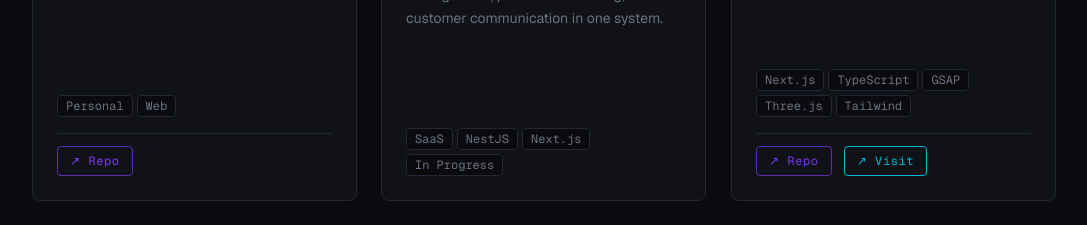
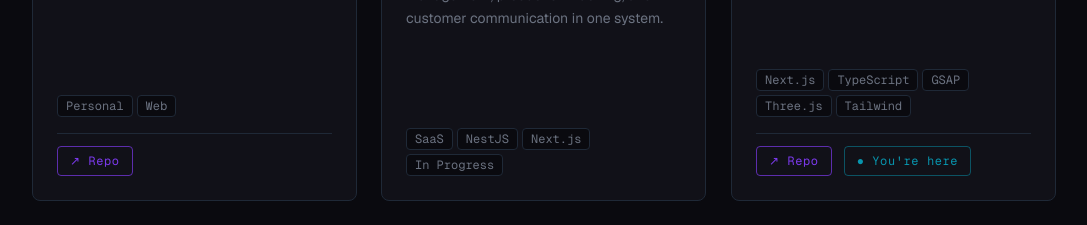
Before and after one commit to gilangmgm98/portofolio, a Next.js app: page / in a window 1280 px wide. Shown: the part 5000-5225 px from the top of the page, without its empty margins (96-1183 px from the left). Built offline with nearby package versions, Linux system fonts and the light colour scheme.

Commit message:
feat: show 'You're here' badge on Portfolio Website card instead of Visit link

```diff
--- a/src/components/ui/ProjectCard.tsx
+++ b/src/components/ui/ProjectCard.tsx
@@ -48,7 +48,7 @@ export default function ProjectCard({ project }: ProjectCardProps) {
           </span>
         ))}
       </div>
-      {project.type === 'side' && (project.githubUrl || project.liveUrl) && (
+      {project.type === 'side' && (project.githubUrl || project.liveUrl || project.isCurrentSite) && (
         <div className="flex gap-3 pt-3 border-t border-cosmos-border mt-auto">
           {project.githubUrl && (
             <a href={project.githubUrl} target="_blank" rel="noopener noreferrer" aria-label="GitHub"
@@ -56,11 +56,17 @@ export default function ProjectCard({ project }: ProjectCardProps) {
               ↗ Repo
             </a>
           )}
-          {project.liveUrl && (
-            <a href={project.liveUrl} target="_blank" rel="noopener noreferrer" aria-label="Live"
-              className="flex items-center gap-1.5 px-3 py-1.5 rounded border border-cosmos-accent text-cosmos-accent text-xs font-mono tracking-wider hover:bg-cosmos-accent hover:text-cosmos-bg transition-all duration-200">
-              ↗ Visit
-            </a>
+          {project.isCurrentSite ? (
+            <span className="flex items-center gap-1.5 px-3 py-1.5 rounded border border-cosmos-accent/40 text-cosmos-accent/80 text-xs font-mono tracking-wider">
+              ● You&apos;re here
+            </span>
+          ) : (
+            project.liveUrl && (
+              <a href={project.liveUrl} target="_blank" rel="noopener noreferrer" aria-label="Live"
+                className="flex items-center gap-1.5 px-3 py-1.5 rounded border border-cosmos-accent text-cosmos-accent text-xs font-mono tracking-wider hover:bg-cosmos-accent hover:text-cosmos-bg transition-all duration-200">
+                ↗ Visit
+              </a>
+            )
           )}
         </div>
       )}
--- a/src/data/projects.ts
+++ b/src/data/projects.ts
@@ -61,6 +61,6 @@ export const projects: Project[] = [
     description: 'This portfolio — built with Next.js, GSAP, Three.js, and Tailwind CSS. Dark Cosmos theme with full-page snap scroll and immersive particle animations.',
     tags: ['Next.js', 'TypeScript', 'GSAP', 'Three.js', 'Tailwind'],
     githubUrl: 'https://github.com/gilangmgm98/portofolio',
-    liveUrl: 'https://www.gilangmgm.my.id/',
+    isCurrentSite: true,
   },
 ]
--- a/src/types/index.ts
+++ b/src/types/index.ts
@@ -29,6 +29,7 @@ export interface SideProject {
   tags: string[]
   githubUrl?: string
   liveUrl?: string
+  isCurrentSite?: boolean
 }
 
 export type Project = WorkProject | SideProject
```
